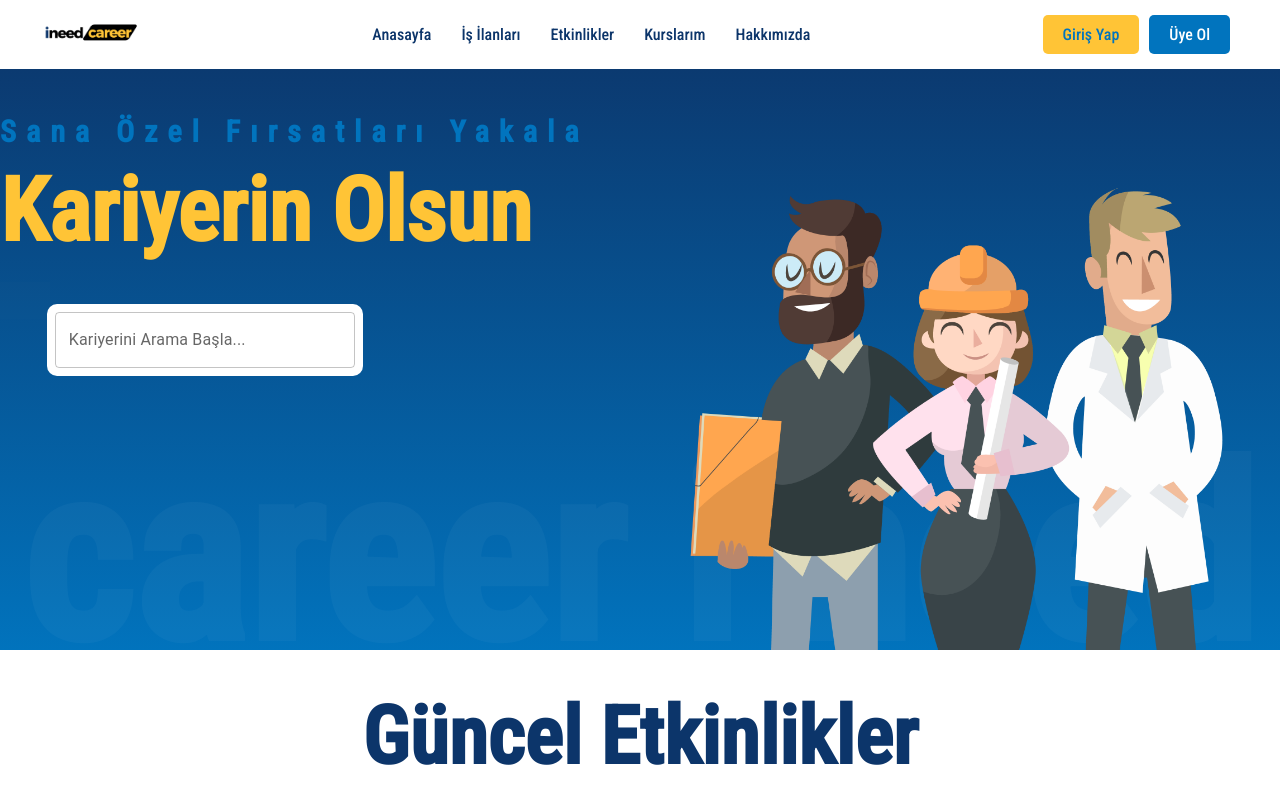
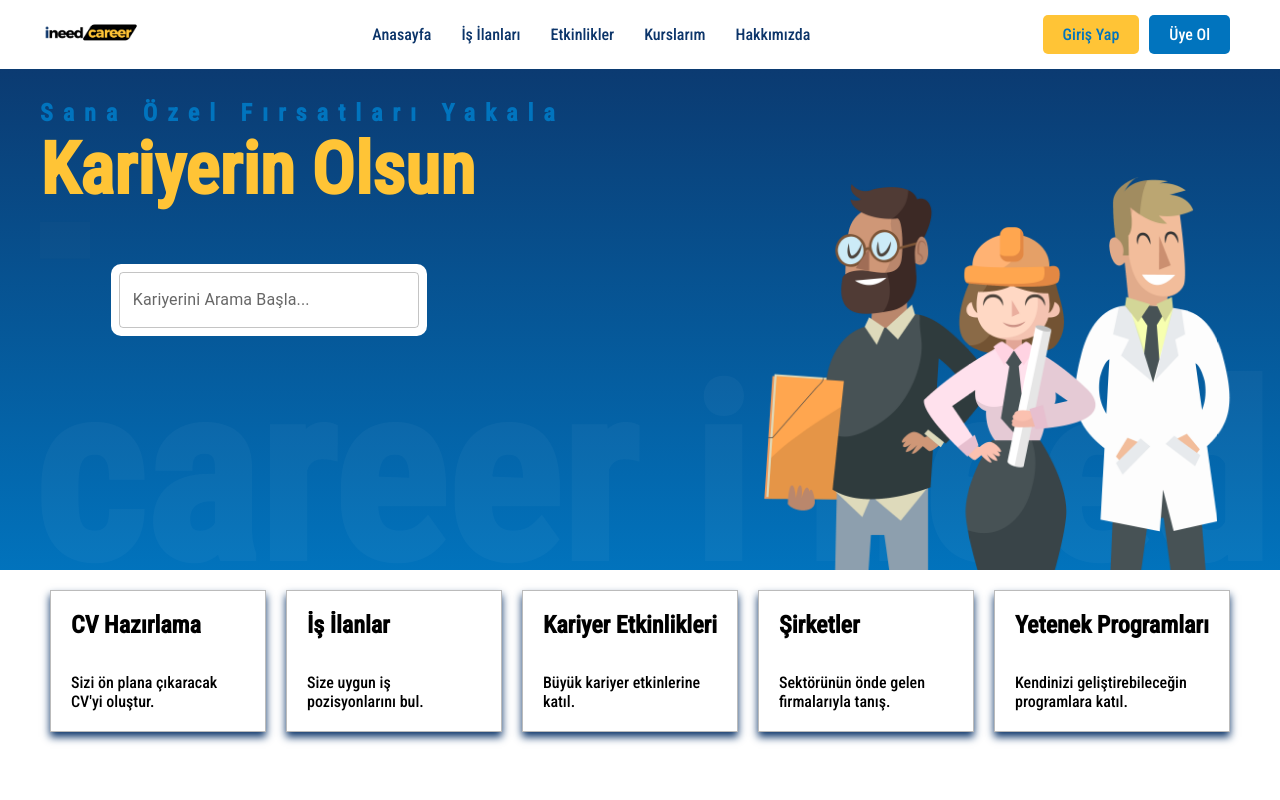
Before and after one commit to kaanboyacii/React.js-Node.js-Career, a React (Create React App) app: page / in a window 1280 px wide. Shown: the top 800 px of the page. Built offline with nearby package versions, Linux system fonts and the light colour scheme; grey boxes are pictures that could not be loaded.

Commit message:
Add services under hero

```diff
--- a/src/components/hero/hero.scss
+++ b/src/components/hero/hero.scss
@@ -1,34 +1,43 @@
 .hero {
-  height: calc(100vh - 20vh);
+  height: calc(100vh - 30vh);
   overflow: hidden;
   background: linear-gradient(180deg, #0c356a, #0174be);
   position: relative;
 
   .wrapper {
-    max-width: 1366px;
     height: 100%;
     margin: auto;
+    max-width: 1200px;
     .textContainer {
-      width: 50%;
-      height: 60%;
+      width: 100%;
+      height: 55%;
       display: flex;
       flex-direction: column;
       justify-content: center;
-      gap: 10px;
       h2 {
-        font-size: 30px;
+        font-size: 24px;
         color: #0174be;
         letter-spacing: 10px;
       }
 
       h1 {
-        font-size: 88px;
+        font-size: 72px;
         color: #ffc436;
       }
 
       img {
         width: 50px;
       }
+    }
+    .searchContainer {
+      position: absolute;
+      display: flex;
+      top: 50%;
+      left: 21%; /* Orta yatay konum */
+      transform: translate(-50%, -50%); /* Dikey ve yatayda ortalamayı sağlar */
+      background: #fff;
+      border-radius: 10px;
+      padding: 8px;
     }
   }
   .imageContainer {
@@ -52,18 +61,6 @@
     width: 50%;
     font-weight: bold;
     user-select: none;
-  }
-  .searchContainer {
-    position: absolute;
-    top: 50%;
-    left: 16%; /* Orta yatay konum */
-    transform: translate(-50%, -50%); /* Dikey ve yatayda ortalamayı sağlar */
-    background: #fff;
-    border-radius: 10px;
-    padding: 8px;
-    min-width: 100px; /* Minimum genişlik belirleyin */
-    max-width: 80%; /* Maksimum genişlik belirleyin */
-    width: auto; /* Genişlik otomatik olarak ayarlanır */
   }
 
 }
--- /dev/null
+++ b/src/components/services/Services.jsx
@@ -0,0 +1,51 @@
+import React from "react";
+import { motion } from "framer-motion"; // Import the motion component
+import "./services.scss";
+
+const cardContents = [
+  {
+    title: "CV Hazırlama",
+    content: "Sizi ön plana çıkaracak CV'yi oluştur.",
+  },
+  {
+    title: "İş İlanlar",
+    content: "Size uygun iş pozisyonlarını bul.",
+  },
+  {
+    title: "Kariyer Etkinlikleri",
+    content: "Büyük kariyer etkinlerine katıl.",
+  },
+  {
+    title: "Şirketler",
+    content: "Sektörünün önde gelen firmalarıyla tanış.",
+  },
+  {
+    title: "Yetenek Programları",
+    content: "Kendinizi geliştirebileceğin programlara katıl.",
+  },
+];
+
+const Services = () => {
+  return (
+    <div className="container">
+      {cardContents.map((card, index) => (
+        <motion.div
+          key={index}
+          className="card"
+          initial={{ scale: 0 }}
+          animate={{ scale: 1 }}
+          transition={{
+            type: "spring",
+            stiffness: 260,
+            damping: 80,
+          }}
+        >
+          <h3>{card.title}</h3>
+          <p>{card.content}</p>
+        </motion.div>
+      ))}
+    </div>
+  );
+};
+
+export default Services;
--- /dev/null
+++ b/src/components/services/services.scss
@@ -0,0 +1,34 @@
+.container {
+  display: flex;
+  justify-content: space-between;
+  align-items: center;
+  max-width: 1200px;
+
+  .card {
+    cursor: pointer;
+    flex: 0 1 calc(20% - 20px);
+    height: 100px;
+    padding: 20px;
+    border: 1px solid #bbb;
+    margin: 10px;
+    box-shadow: 0 5px 8px #0c356a;
+    background-color: #fff;
+    display: flex;
+    flex-direction: column;
+    justify-content: space-between;
+  }
+
+  .card h3 {
+    font-size: 1.5rem;
+    overflow: hidden;
+    white-space: nowrap;
+    text-overflow: ellipsis;
+  }
+
+  .card p {
+    font-size: 1rem;
+    overflow: hidden;
+    text-overflow: ellipsis;
+  }
+
+}
--- a/src/pages/home/Home.jsx
+++ b/src/pages/home/Home.jsx
@@ -4,22 +4,24 @@ import Navbar from "../../components/navbar/Navbar";
 import Hero from "../../components/hero/Hero";
 import Events from "../../components/events/Events";
 import About from "../../components/about/About";
+import Services from "../../components/services/Services"; // Services bileşenini içeri aktardığınızdan emin olun
 
 const Home = () => {
-
   return (
     <div className="home">
       <Navbar />
       <div className="hero">
-        <Hero/>
+        <Hero />
       </div>
-      <div className="events">
-        <Events/>
+      <div className="services">
+        <Services />
       </div>
       <div className="about">
-        <About/>
+      {/* <div className="events">
+        <Events />
+      </div> */}
+        <About />
       </div>
-
     </div>
   );
 };
--- a/src/pages/home/home.scss
+++ b/src/pages/home/home.scss
@@ -14,9 +14,9 @@
   margin-top: 10px;
 }
 
-// .events {
-//   // width: 1200px;
-// }
+.services {
+  margin-top: 10px;
+}
 
 .about {
   margin-top: 15vh;
```
